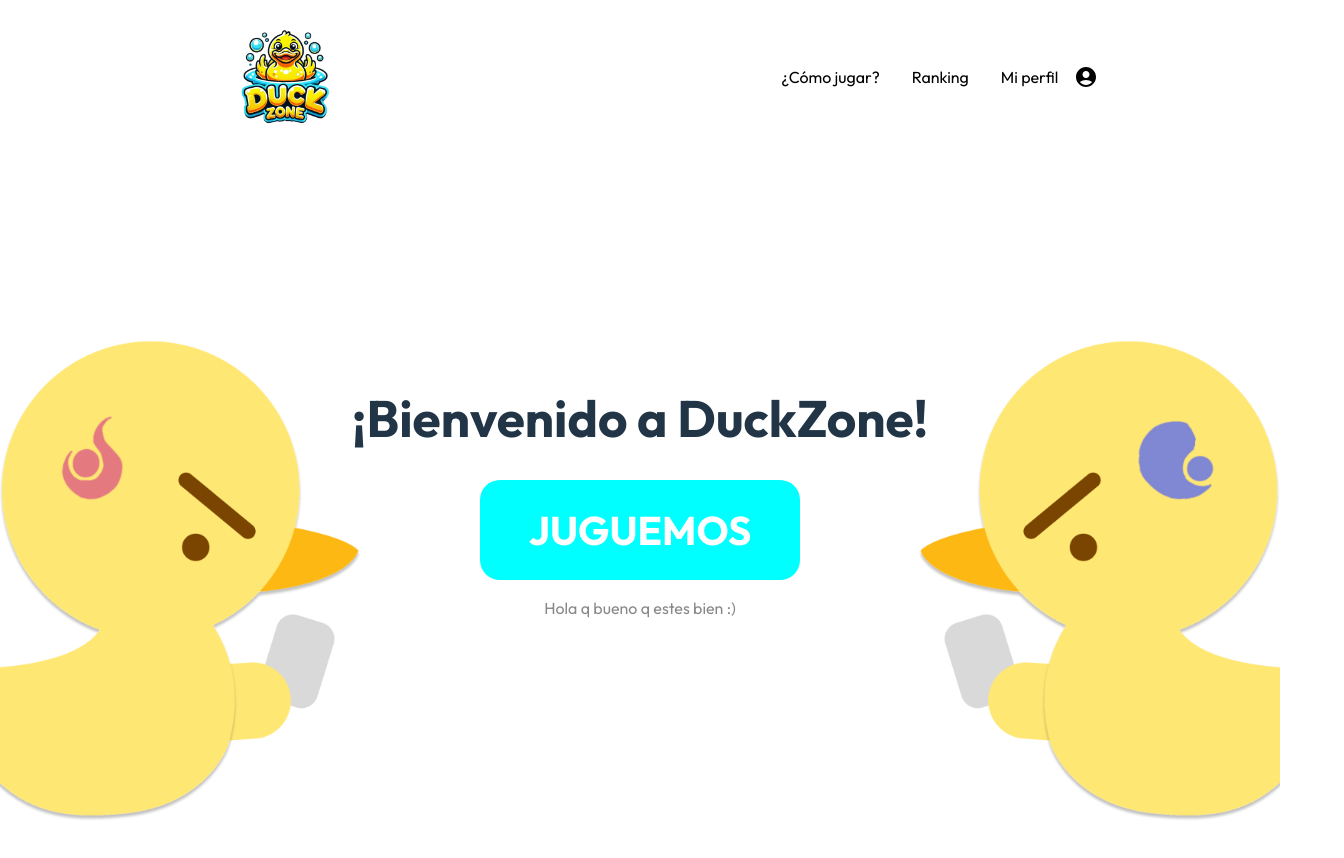
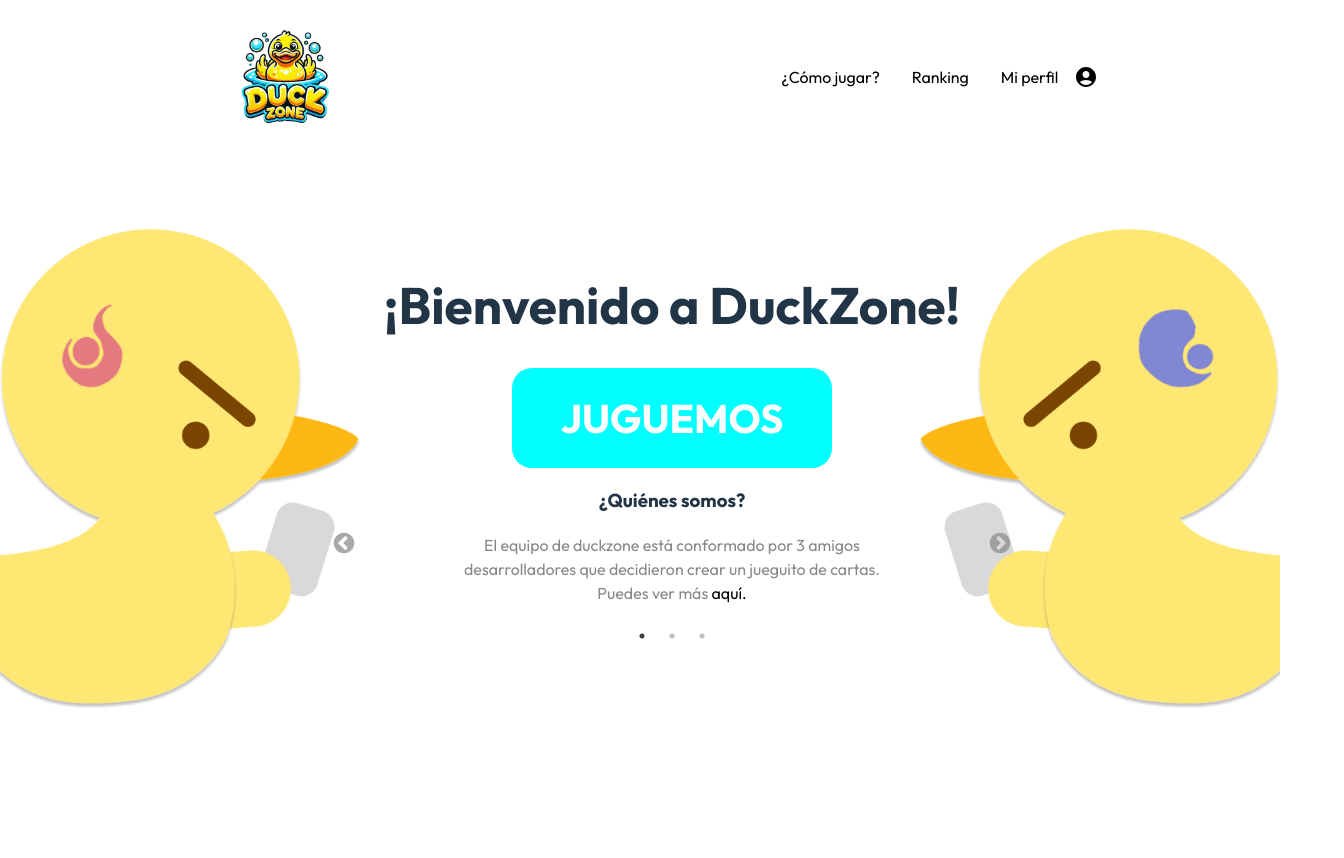
Before and after one commit to IIC2513/front-DuckZone, a React (Vite) app in the folder frontdz/: page / in a window 1280 px wide. Shown: the top 858 px of the page, 1344 px wide, since content can reach past the window. After the commit the page ends 832 px from the top, so only its background shows below. Built offline with nearby package versions, Linux system fonts and the light colour scheme.

Commit message:
Landing page bonita y slider

```diff
--- a/frontdz/package.json
+++ b/frontdz/package.json
@@ -17,7 +17,9 @@
     "axios": "^1.7.7",
     "react": "^18.3.1",
     "react-dom": "^18.3.1",
-    "react-router-dom": "^6.27.0"
+    "react-router-dom": "^6.27.0",
+    "react-slick": "^0.30.2",
+    "slick-carousel": "^1.8.1"
   },
   "devDependencies": {
     "@eslint/js": "^9.13.0",
--- a/frontdz/src/components/common/App.css
+++ b/frontdz/src/components/common/App.css
@@ -71,7 +71,40 @@
 }
 
 body {
-  padding-top: 6rem; /* Añade un padding para evitar que el contenido quede debajo del navbar */
+  padding-top: 2rem; /* Añade un padding para evitar que el contenido quede debajo del navbar */
+}
+
+.slick-prev, .slick-next {
+  z-index: 1;
+  width: auto;
+  height: auto;
+  background: none;
+  border-radius: 0;
+  display: flex;
+  align-items: center;
+  justify-content: center;
+  color: rgba(217, 217, 217, 1);
+  font-size: 24px;
+  transition: all 0.3s ease;
+  box-shadow: none;
+}
+
+.slick-prev:hover, .slick-next:hover {
+  background: none;
+  box-shadow: none;
+}
+
+.slick-prev {
+  left: 300px;
+}
+
+.slick-next {
+  right: 300px;
+}
+
+.slick-prev:before, .slick-next:before {
+  color: rgb(141, 141, 141);
+  font-size: 24px;
 }
 
 .logo {
--- a/frontdz/src/components/common/App.jsx
+++ b/frontdz/src/components/common/App.jsx
@@ -3,21 +3,53 @@
 import viteLogo from '/vite.svg'
 import pato1 from '../../assets/imgs/pato1.png'
 import pato2 from '../../assets/imgs/pato2.png'
+import "slick-carousel/slick/slick.css";
+import "slick-carousel/slick/slick-theme.css";
+import Slider from "react-slick";
 import './App.css'
 
 function App() {
   const [count, setCount] = useState(0)
 
+  const settings = {
+    dots: true,
+    infinite: true,
+    speed: 500,
+    slidesToShow: 1,
+    slidesToScroll: 1,
+    prevArrow: <div className="slick-prev">{""}</div>,
+    nextArrow: <div className="slick-next">{""}</div>
+  };
+
   return (
     <>
       <h1>¡Bienvenido a DuckZone!</h1>
-      <button className='jugarboton'>JUGUEMOS</button>
+      <button className='jugarboton' href="/newgame">JUGUEMOS</button>
       <br></br>
       <img src={pato1} className='patito1'></img>
       <img src={pato2} className='patito2'></img>
-      <p className="read-the-docs">
-        Hola q bueno q estes bien :)
-      </p>
+      <div>
+        <Slider {...settings}>
+          <div>
+            <h3>¿Quiénes somos?</h3>
+            <p className="read-the-docs">
+              El equipo de duckzone está conformado por 3 amigos<br></br> desarrolladores que decidieron crear un jueguito de cartas.<br></br> Puedes ver más <a href='/'>aquí.</a>
+            </p>
+          </div>
+          <div>
+            <h3>¿Qué hacemos?</h3>
+            <p className="read-the-docs">
+              Creamos juegos de cartas interactivos para todas las edades.<br></br> Puedes ver más <a href='/'>aquí.</a>
+            </p>
+          </div>
+          <div>
+            <h3>¿Cómo contactarnos?</h3>
+            <p className="read-the-docs">
+              Puedes contactarnos a través de nuestro formulario de contacto.<br></br> Puedes ver más <a href='/'>aquí.</a>
+            </p>
+          </div>
+        </Slider>
+      </div>
     </>
   )
 }
```
Also changed, not shown: 2 other files (tests, documents, lock files or other folders).
